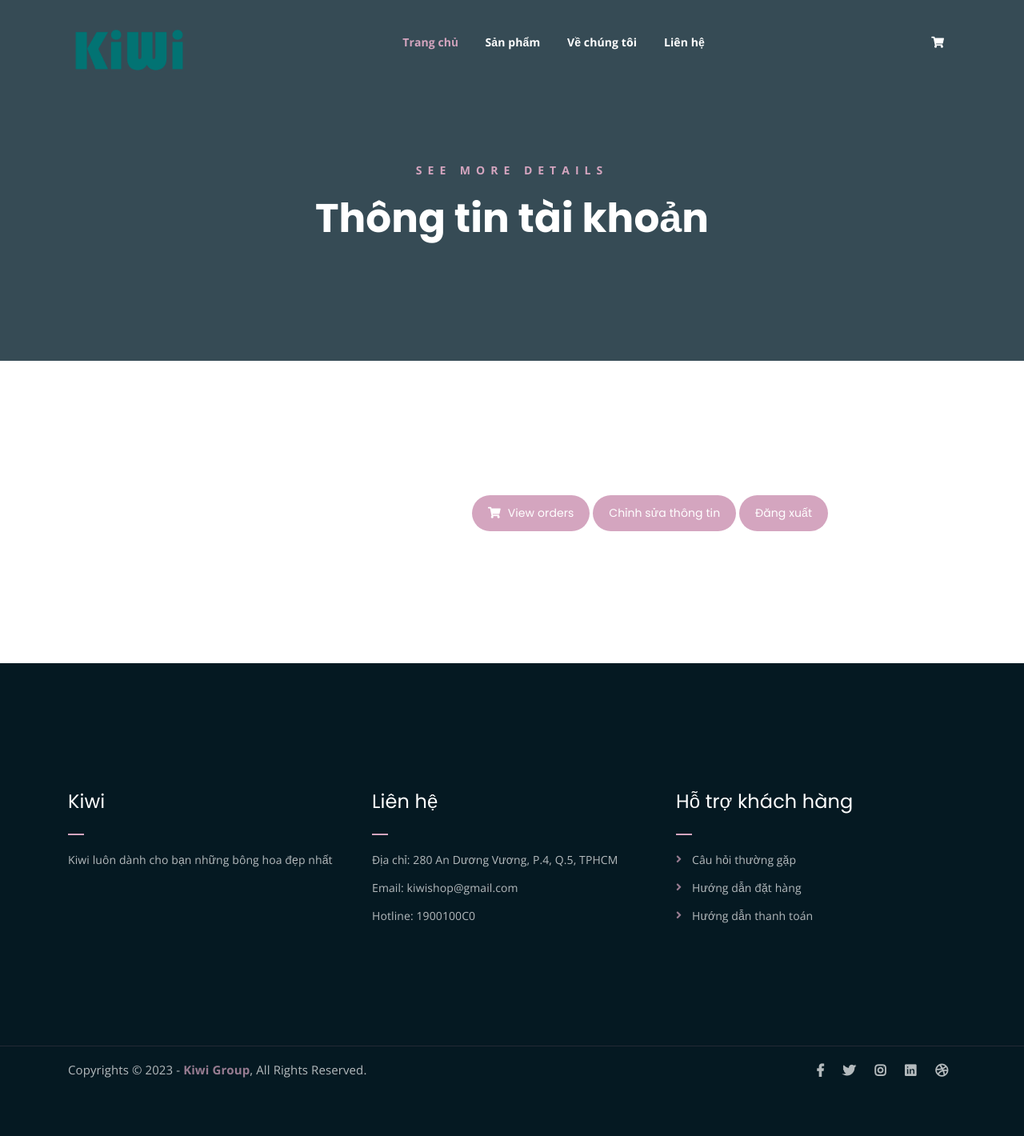
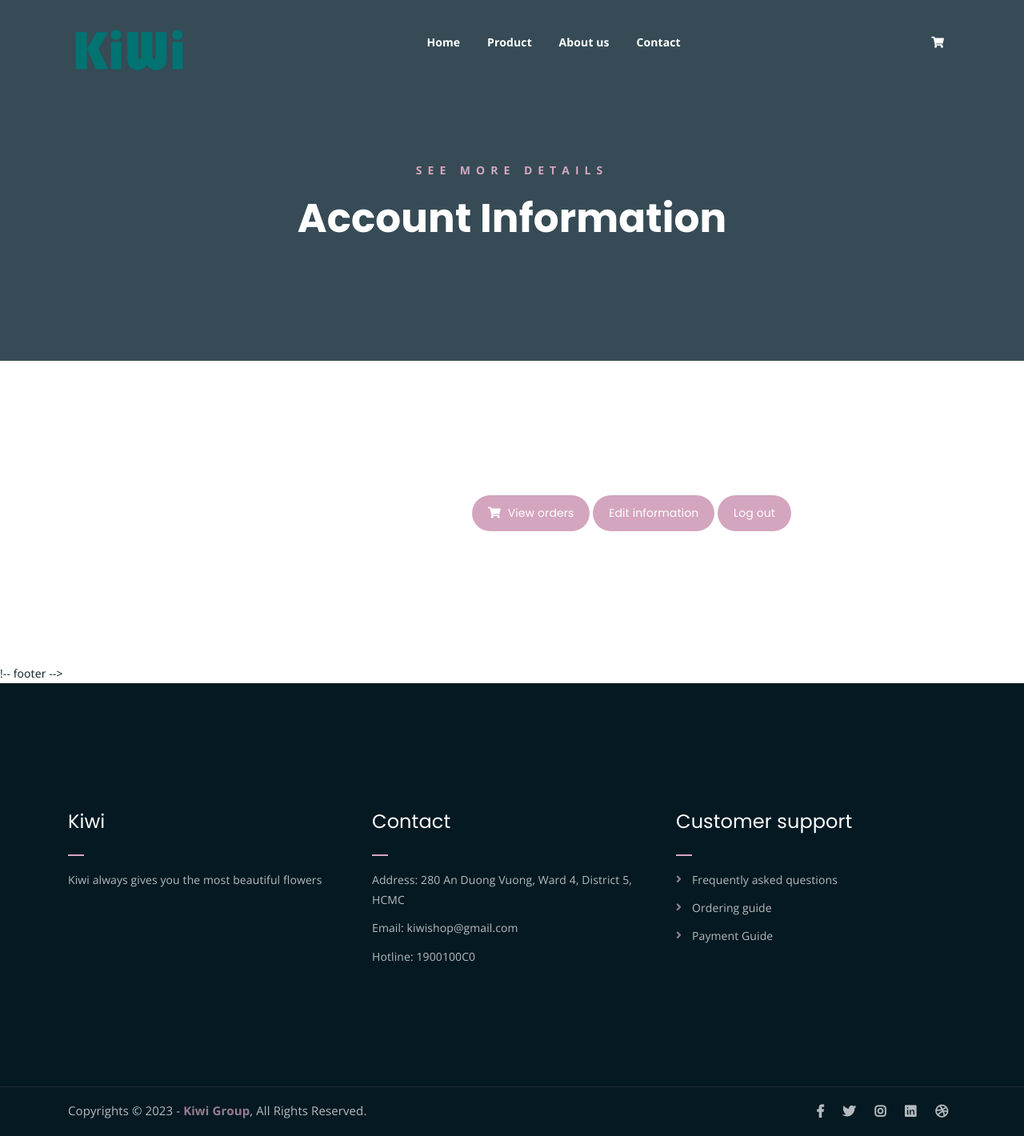
Before and after one commit to Sherlockian1212/kiwi-flowershop, a PHP site: page /user_area/profile.php in a window 1280 px wide. Shown: the whole page at 80% size. Before the commit the page ends 1347 px from the top, so only its background shows below. Run offline with PHP 8.4, Linux system fonts and the light colour scheme; the visitor is signed in with stand-in values (Sample User, id 1); data that the repository does not hold is empty.

Commit message:
update TA

```diff
--- a/cart.php
+++ b/cart.php
@@ -91,7 +91,7 @@ session_start();
 								</li>
 								<li><a href="about.php">About us</a>
 								</li>
-								<li><a href="contact.php">contact</a></li>
+								<li><a href="contact.php">Contact</a></li>
 								<li>
 									<div class="header-icons">
 										<?php
--- a/user_area/profile.php
+++ b/user_area/profile.php
@@ -6,12 +6,12 @@ session_start();
 ?>
 <!DOCTYPE html>
 <html lang="en">
+
 <head>
     <meta charset="UTF-8">
     <meta http-equiv="X-UA-Compatible" content="IE=edge">
     <meta name="viewport" content="width=device-width, initial-scale=1">
-    <meta name="description"
-          content="Responsive Bootstrap4 Shop Template, Created by Imran Hossain from https://imransdesign.com/">
+    <meta name="description" content="Responsive Bootstrap4 Shop Template, Created by Imran Hossain from https://imransdesign.com/">
 
     <!-- title -->
     <title>Kiwi - Flower Shop</title>
@@ -19,12 +19,8 @@ session_start();
     <!-- favicon -->
     <link rel="shortcut icon" type="image/png" href="assets/img/favicon.png">
     <!-- google font -->
-    <link
-        href="https://fonts.googleapis.com/css?family=Open+Sans:300,400,700"
-        rel="stylesheet">
-    <link
-        href="https://fonts.googleapis.com/css?family=Poppins:400,700&display=swap"
-        rel="stylesheet">
+    <link href="https://fonts.googleapis.com/css?family=Open+Sans:300,400,700" rel="stylesheet">
+    <link href="https://fonts.googleapis.com/css?family=Poppins:400,700&display=swap" rel="stylesheet">
     <!-- fontawesome -->
     <link rel="stylesheet" href="../assets/css/all.min.css">
     <!-- bootstrap -->
@@ -43,6 +39,7 @@ session_start();
     <link rel="stylesheet" href="../assets/css/responsive.css">
 
 </head>
+
 <body>
 
     <!--PreLoader-->
@@ -70,31 +67,22 @@ session_start();
                         <!-- menu start -->
                         <nav class="main-menu">
                             <ul>
-                            <li class="current-list-item"><a
-                                    href="../index.php">Trang chủ</a>
+                                <li><a href="../index.php">Home</a>
                                 </li>
-                            <li><a href="../shop.php">Sản phẩm</a>
-                                <ul class="sub-menu">
-                                    <li><a href="../shop.php">Tất cả sản
-                                            phẩm</a></li>
-                                    <li><a href="../cart.php">Giỏ hàng</a></li>
-                                    <li><a href="checkout.php">Đặt hàng</a></li>
-                                </ul>
+                                <li><a href="../shop.php">Product</a>
                                 </li>
-                            <li><a href="../about.php">Về chúng tôi</a>
+                                <li><a href="../about.php">About us</a>
                                 </li>
-                            <li><a href="../contact.php">Liên hệ</a></li>
+                                <li><a href="../contact.php">Contact</a></li>
                                 <li>
                                     <div class="header-icons">
-                                    <a class="shopping-cart"
-                                       href="../cart.php"><i class="fas
+                                        <a class="shopping-cart" href="../cart.php"><i class="fas
 												fa-shopping-cart"></i></a>
                                     </div>
                                 </li>
                             </ul>
                         </nav>
-                    <a class="mobile-show search-bar-icon" href="#"><i
-                            class="fas fa-search"></i></a>
+                        <a class="mobile-show search-bar-icon" href="#"><i class="fas fa-search"></i></a>
                         <div class="mobile-menu"></div>
                         <!-- menu end -->
                     </div>
@@ -112,16 +100,16 @@ session_start();
                     <span class="close-btn"><i class="fas fa-window-close"></i></span>
                     <div class="search-bar">
                         <div class="search-bar-tablecell">
-                        <h3>Search For:</h3>
-                        <input type="search" placeholder="Keywords" name="search_data">
-                        <button name="search_data_product" value="Search" type="submit">Search<i class="fas fa-search"></i></button>
+                            <h3>What do you want to search?</h3>
+                            <input type="text" placeholder="Key">
+                            <button type="submit">Search<i class="fas fa-search"></i></button>
                         </div>
                     </div>
                 </div>
             </div>
         </div>
     </div>
-<!-- end search arewa -->
+    <!-- end search area -->
 
     <!-- breadcrumb-section -->
     <div class="breadcrumb-section breadcrumb-bg">
@@ -130,7 +118,7 @@ session_start();
                 <div class="col-lg-8 offset-lg-2 text-center">
                     <div class="breadcrumb-text">
                         <p>See more Details</p>
-                    <h1>Thông tin tài khoản</h1>
+                        <h1>Account Information</h1>
                     </div>
                 </div>
             </div>
@@ -153,7 +141,7 @@ session_start();
                 $phone = $row_image['user_mobile'];
                 ?>
                 <?php
-                if(!isset($_GET['my_orders'])){
+                if (!isset($_GET['my_orders'])) {
                     echo "
                     <div class='col-md-5'>
                 <div class='single-product-img'>
@@ -166,14 +154,11 @@ session_start();
                 <div class="col-md-7">
                     <div class="single-product-content">
                         <?php
-                        if (isset($_GET['edit_account'])){
+                        if (isset($_GET['edit_account'])) {
                             include('edit_account.php');
-                        }
-                        else if(isset($_GET['my_orders'])){
+                        } else if (isset($_GET['my_orders'])) {
                             include('user_orders.php');
-                        }
-                        else
-                        {
+                        } else {
                             echo "
                             <h1>$user_username</h1>
                             <p class='single-product-pricing'><span>$address</span>$phone</p>
@@ -182,13 +167,12 @@ session_start();
                         }
                         ?>
                         <div class="single-product-form mt-2">
-                        <a href="profile.php?my_orders" class="cart-btn"><i
-                                class="fas fa-shopping-cart"></i>
+                            <a href="profile.php?my_orders" class="cart-btn"><i class="fas fa-shopping-cart"></i>
                                 View orders</a>
                             <a href="profile.php?edit_account" class="cart-btn">
-                            Chỉnh sửa thông tin</a>
+                            Edit information</a>
                             <a href="logout.php" class="cart-btn">
-                            Đăng xuất</a>
+                                Log out</a>
                         </div>
                     </div>
                 </div>
@@ -197,21 +181,21 @@ session_start();
     </div>
     <!-- end single product -->
 
-<!-- footer -->
+    !-- footer -->
 	<div class="footer-area">
 		<div class="container">
 			<div class="row">
 				<div class="col-lg-4 col-md-6">
 					<div class="footer-box about-widget">
 						<h2 class="widget-title">Kiwi</h2>
-                    <p>Kiwi luôn dành cho bạn những bông hoa đẹp nhất</p>
+						<p>Kiwi always gives you the most beautiful flowers</p>
 					</div>
 				</div>
 				<div class="col-lg-4 col-md-6">
 					<div class="footer-box get-in-touch">
-                    <h2 class="widget-title">Liên hệ</h2>
+						<h2 class="widget-title">Contact</h2>
 						<ul>
-                        <li>Địa chỉ: 280 An Dương Vương, P.4, Q.5, TPHCM</li>
+							<li>Address: 280 An Duong Vuong, Ward 4, District 5, HCMC</li>
 							<li>Email: kiwishop@gmail.com</li>
 							<li>Hotline: 1900100C0</li>
 						</ul>
@@ -219,11 +203,11 @@ session_start();
 				</div>
 				<div class="col-lg-4 col-md-6">
 					<div class="footer-box pages">
-                    <h2 class="widget-title">Hỗ trợ khách hàng</h2>
+						<h2 class="widget-title">Customer support</h2>
 						<ul>
-                        <li>Câu hỏi thường gặp</li>
-                        <li>Hướng dẫn đặt hàng</li>
-                        <li>Hướng dẫn thanh toán</li>
+							<li>Frequently asked questions</li>
+							<li>Ordering guide</li>
+							<li>Payment Guide</li>
 						</ul>
 					</div>
 				</div>
@@ -237,24 +221,18 @@ session_start();
 		<div class="container">
 			<div class="row">
 				<div class="col-lg-6 col-md-12">
-                <p>Copyrights &copy; 2023 - <a href="#">Kiwi Group</a>,
-                    All Rights
+					<p>Copyrights &copy; 2023 - <a href="#">Kiwi Group</a>, All Rights
 						Reserved.<br>
 					</p>
 				</div>
 				<div class="col-lg-6 text-right col-md-12">
 					<div class="social-icons">
 						<ul>
-                        <li><a href="#" target="_blank"><i
-                                    class="fab fa-facebook-f"></i></a></li>
-                        <li><a href="#" target="_blank"><i
-                                    class="fab fa-twitter"></i></a></li>
-                        <li><a href="#" target="_blank"><i
-                                    class="fab fa-instagram"></i></a></li>
-                        <li><a href="#" target="_blank"><i
-                                    class="fab fa-linkedin"></i></a></li>
-                        <li><a href="#" target="_blank"><i
-                                    class="fab fa-dribbble"></i></a></li>
+							<li><a href="#" target="_blank"><i class="fab fa-facebook-f"></i></a></li>
+							<li><a href="#" target="_blank"><i class="fab fa-twitter"></i></a></li>
+							<li><a href="#" target="_blank"><i class="fab fa-instagram"></i></a></li>
+							<li><a href="#" target="_blank"><i class="fab fa-linkedin"></i></a></li>
+							<li><a href="#" target="_blank"><i class="fab fa-dribbble"></i></a></li>
 						</ul>
 					</div>
 				</div>
@@ -285,4 +263,5 @@ session_start();
     <script src="../assets/js/main.js"></script>
 
 </body>
+
 </html>
```
Also changed, not shown: user.html (+10 -16 lines), user_area/user_login.php (+7 -7 lines), user_area/user_registration.php (+6 -6 lines). Lines whose indentation alone changed are shown as unchanged.
